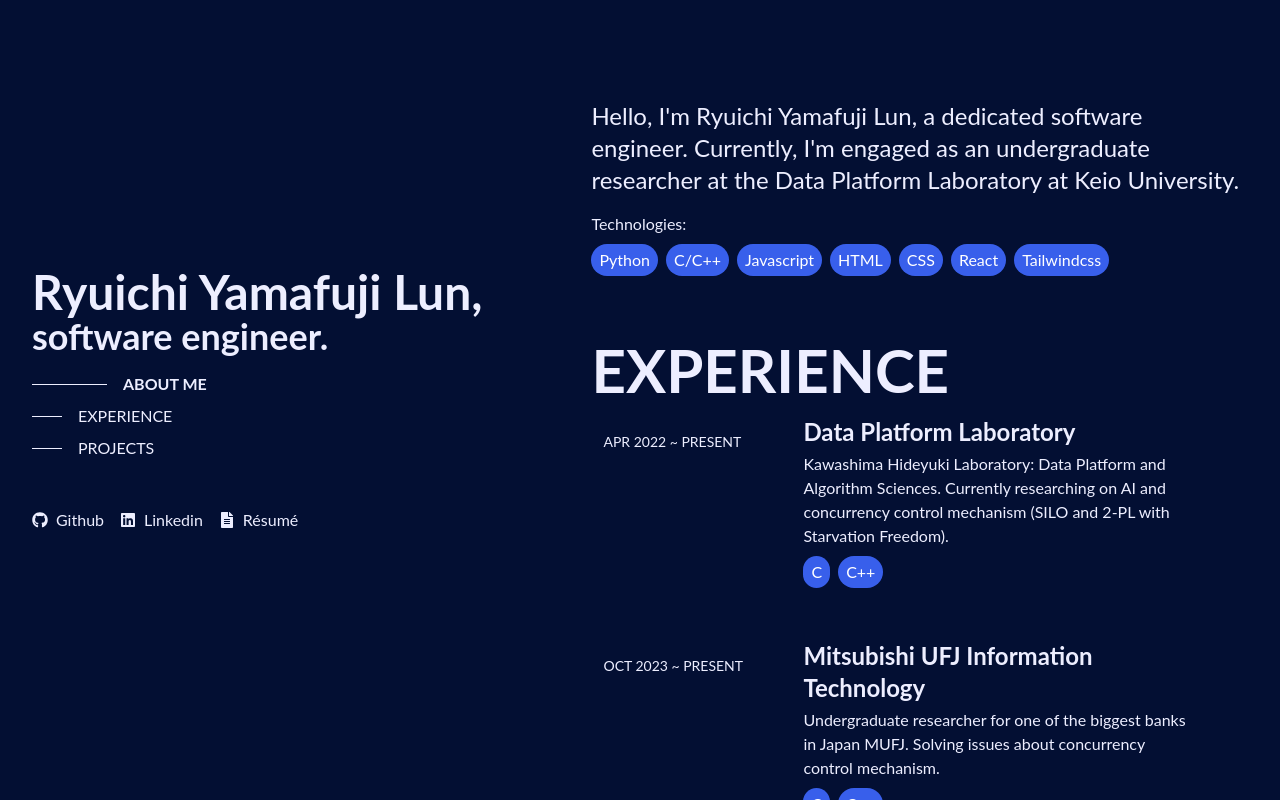
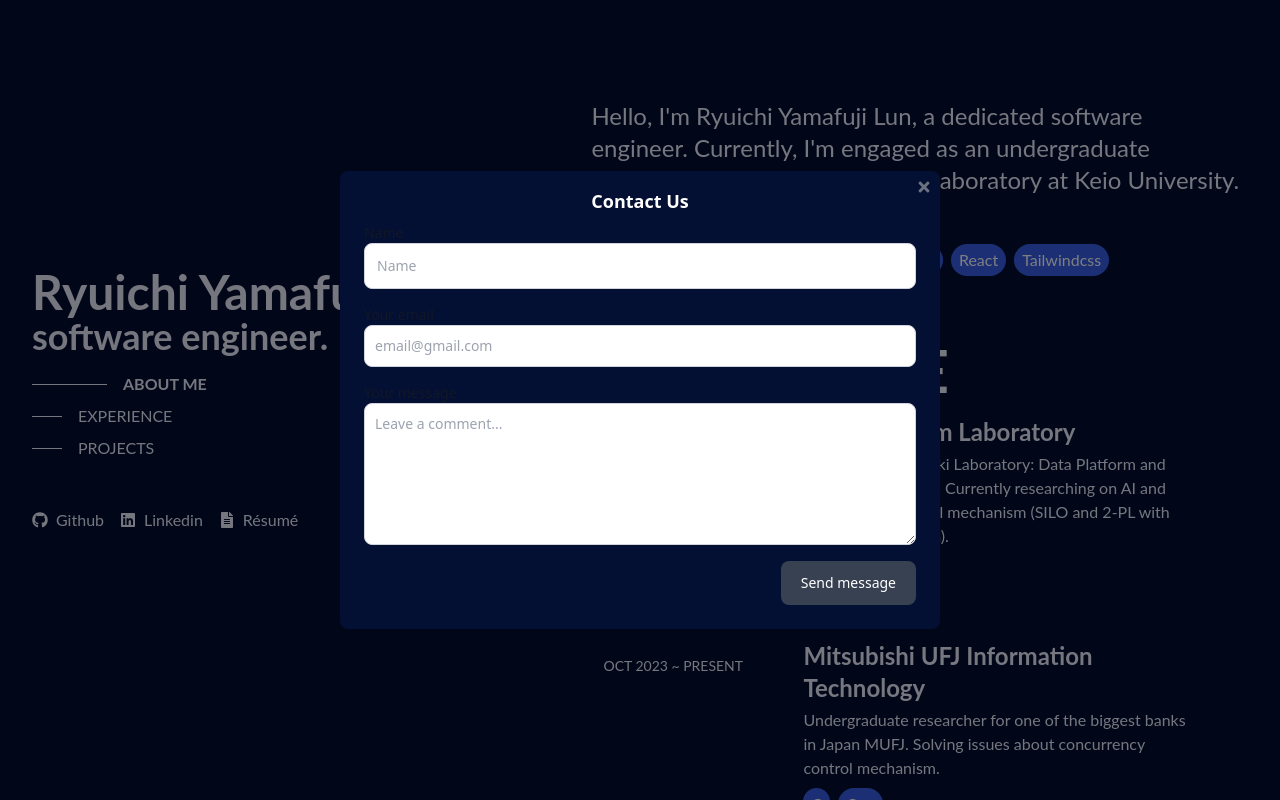
Before and after one commit to Ryuichi-Yamafuji-Lun/Portfolio, a React (Create React App) app: page / in a window 1280 px wide. Shown: the top 800 px of the page. Built offline with nearby package versions, Linux system fonts and the light colour scheme; no server answers.

Commit message:
Create baseline for contact form

```diff
--- a/src/App.js
+++ b/src/App.js
@@ -7,6 +7,7 @@ import Project from "./pages/Project";
 import OtherProjects from "./pages/OtherProjects";
 //import Contact from "./pages/Contact";
 import Experience from "./pages/Experience";
+import Contact from "./pages/Contact";
 
 function App() {
   const [isMobile, setIsMobile] = useState(window.innerWidth < 768);
@@ -41,6 +42,7 @@ function App() {
         <Experience />
         <Project />
         <OtherProjects />
+        <Contact />
       </div>
     </div>
   );
--- a/src/pages/Contact.jsx
+++ b/src/pages/Contact.jsx
@@ -40,7 +40,7 @@ const Contact = ({ closeContactForm }) => {
         <form ref={form} onSubmit={sendEmail} className="p-2 space-y-4">
           <div>
             <label htmlFor="subject" className="block text-sm font-medium text-gray-900 dark:text-gray-300">
-              Subject
+              Name
             </label>
             <input
               type="text"
```
